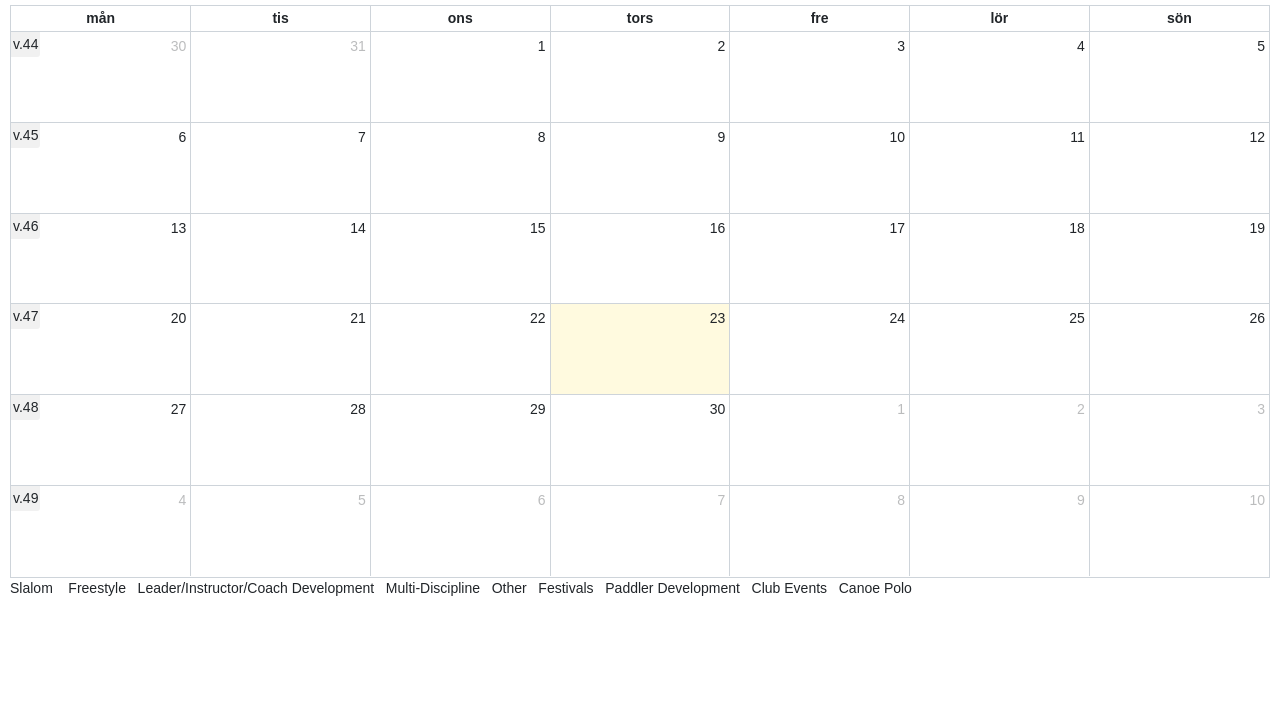
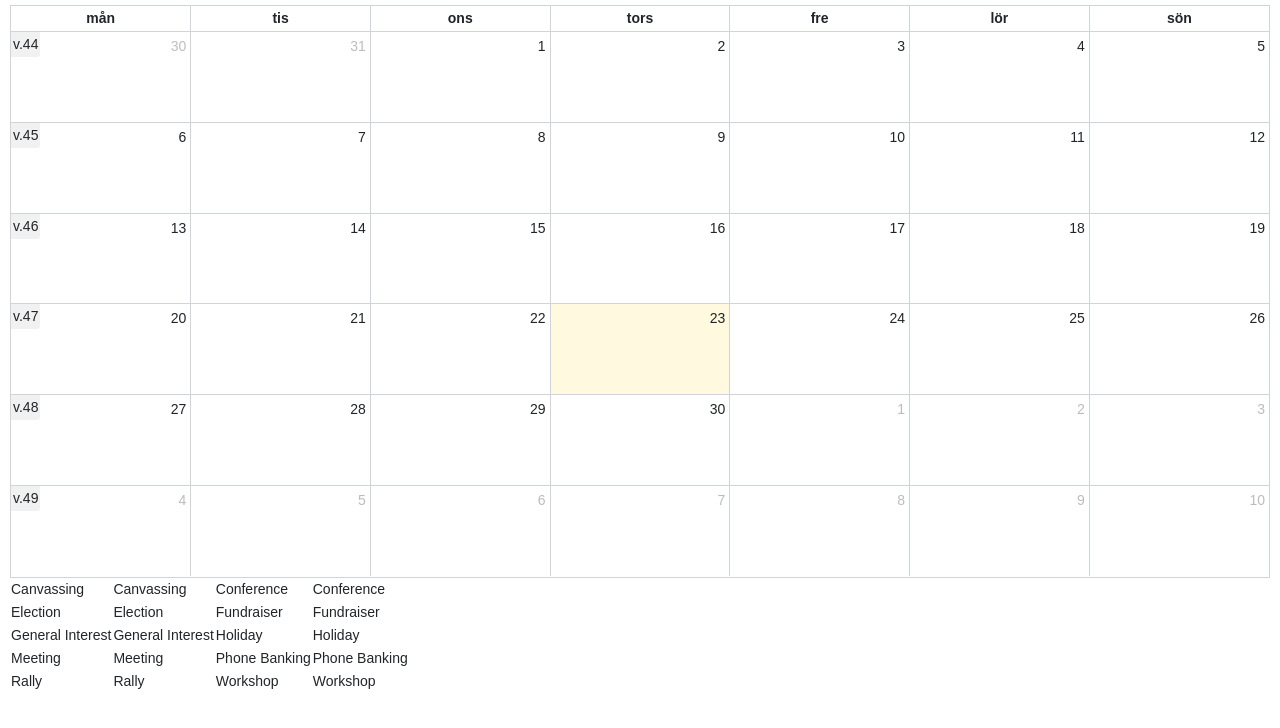
Before and after one commit to pokerkalender/pokerkalender.github.io, a plain HTML site: page index.html in a window 1280 px wide. Shown: the part 64-792 px from the top of the page. Drawn offline with nearby package versions, Linux system fonts and the light colour scheme; no server answers.

Commit message:
Another test of legend

```diff
--- a/index.html
+++ b/index.html
@@ -96,16 +96,100 @@
 
   <div id='calendar'></div>
 
-  <p><span class="fc-event-dot" style="background-color:#99cc33"></span> Slalom&nbsp;&nbsp;
-     <span class="fc-event-dot" style="background-color:#c58917"></span>&nbsp;Freestyle&nbsp;&nbsp;
-     <span class="fc-event-dot" style="background-color:#f24fe7"></span> Leader/Instructor/Coach Development&nbsp;&nbsp;
-     <span class="fc-event-dot" style="background-color:#800080"></span> Multi-Discipline&nbsp;&nbsp;
-     <span class="fc-event-dot" style="background-color:#555555"></span> Other&nbsp;&nbsp;
-     <span class="fc-event-dot" style="background-color:#ff6600"></span> Festivals&nbsp;&nbsp;
-     <span class="fc-event-dot" style="background-color:#3366ff"></span> Paddler Development&nbsp;&nbsp;
-     <span class="fc-event-dot" style="background-color:#c11b17"></span> Club Events&nbsp;&nbsp;
-     <span class="fc-event-dot" style="background-color:#066066"></span> Canoe Polo&nbsp;&nbsp;
-  </p>
+  <table>
+    <tbody>
+        <tr>
+            <td class="term">
+                Canvassing
+            </td>
+            <td class="color">
+                <div class="legend-color canvassing">
+                    <span>Canvassing</span>
+                </div>
+            </td>
+            <td class="term">
+                Conference
+            </td>
+            <td class="color">
+                <div class="legend-color conference">
+                    <span>Conference</span>
+                </div>
+            </td>
+        </tr>
+        <tr>
+            <td class="term">
+                Election
+            </td>
+            <td class="color">
+                <div class="legend-color election">
+                    <span>Election</span>
+                </div>
+            </td>
+            <td class="term">
+                Fundraiser
+            </td>
+            <td class="color">
+                <div class="legend-color fundraiser">
+                    <span>Fundraiser</span>
+                </div>
+            </td>
+        </tr>
+        <tr>
+            <td class="term">
+                General Interest
+            </td>
+            <td class="color">
+                <div class="legend-color general">
+                    <span>General Interest</span>
+                </div>
+            </td>
+            <td class="term">
+                Holiday
+            </td>
+            <td class="color">
+                <div class="legend-color holiday">
+                    <span>Holiday</span>
+                </div>
+            </td>
+        </tr>
+        <tr>
+            <td class="term">
+                Meeting
+            </td>
+            <td class="color">
+                <div class="legend-color meeting">
+                    <span>Meeting</span>
+                </div>
+            </td>
+            <td class="term">
+                Phone Banking
+            </td>
+            <td class="color">
+                <div class="legend-color phone-banking">
+                    <span>Phone Banking</span>
+                </div>
+            </td>
+        </tr>
+        <tr>
+            <td class="term">
+                Rally
+            </td>
+            <td class="color">
+                <div class="legend-color rally">
+                    <span>Rally</span>
+                </div>
+            </td>
+            <td class="term">
+                Workshop
+            </td>
+            <td class="color">
+                <div class="legend-color workshop">
+                    <span>Workshop</span>
+                </div>
+            </td>
+        </tr>
+    </tbody>
+</table>
 
 </body>
 </html>
```
Also changed, not shown: lib/main.css.
